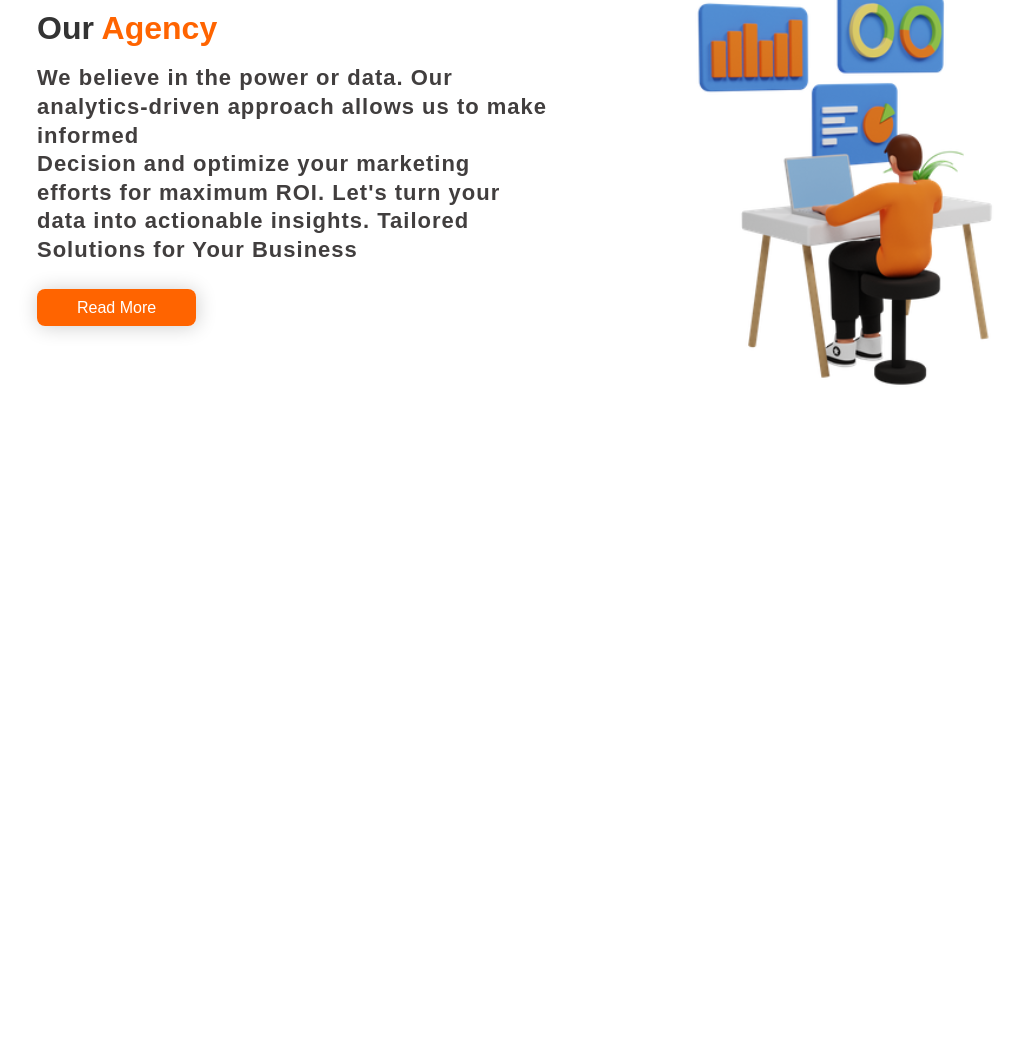
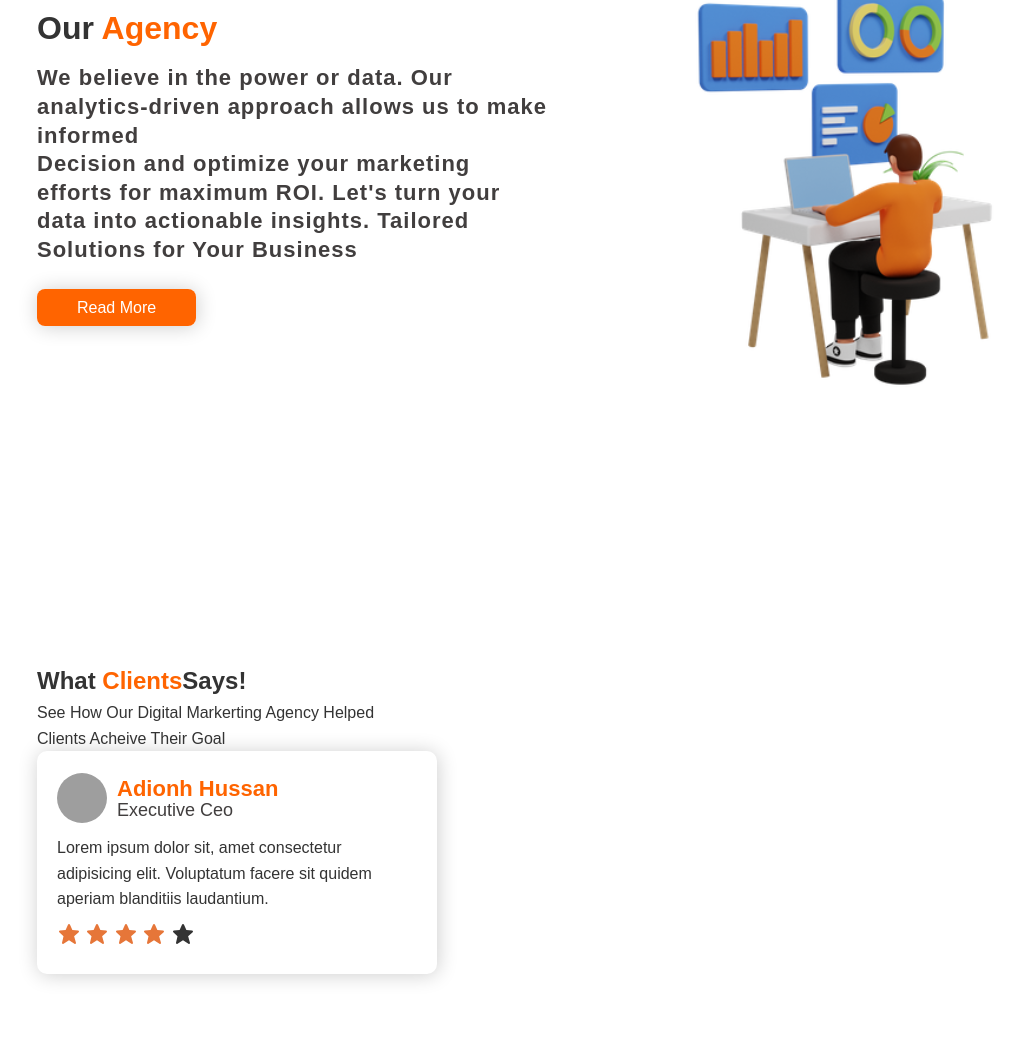
Before and after one commit to anibeladjei/Sir-Jeff-assignment, a plain HTML site: page index.html in a window 1280 px wide. Shown: the part 2424-3464 px from the top of the page, without its empty margins (59-1081 px from the left). Before the commit the page ends 2986 px from the top, so only its background shows below. Drawn offline with Linux system fonts and the light colour scheme; grey boxes are pictures that could not be loaded.

Commit message:
add client testimonials section with styling and layout enhancements

```diff
--- a/index.html
+++ b/index.html
@@ -128,5 +128,31 @@
             <!-- <img src="imgs/man-working-on-laptop-3d-illustration-download-in-png-blend-fbx-gltf-file-formats--work-from-home-male-employee-business-startup-pack-professionals-illustrations-3916848.webp" alt=""> -->
         </div>
     </section>
+
+    <section class="sec4">
+        <div class="sec4-ctn">
+            <h2>What <span class="highlight">Clients</span>Says!</h2>
+            <p>See How Our Digital Markerting Agency Helped <br> Clients Acheive Their Goal</p>
+        </div>
+        <div class="sec4-testimonial">
+            <div class="t-card">
+                <div class="img-name">
+                    <img src="https://plus.unsplash.com/premium_photo-1689568126014-06fea9d5d341?fm=jpg&q=60&w=3000&ixlib=rb-4.0.3&ixid=M3wxMjA3fDB8MHxzZWFyY2h8MXx8cHJvZmlsZXxlbnwwfHwwfHx8MA%3D%3D" alt="">
+                    <div class="img-n">
+                        <h3>Adionh Hussan</h3>
+                        <p>Executive Ceo</p>
+                    </div>
+                </div>
+                <p>Lorem ipsum dolor sit, amet consectetur adipisicing elit. Voluptatum facere sit quidem aperiam blanditiis laudantium.</p>
+                <span>
+                    <svg xmlns="http://www.w3.org/2000/svg" xmlns:xlink="http://www.w3.org/1999/xlink" aria-hidden="true" role="img" class="iconify iconify--bx" width="24" height="24" preserveAspectRatio="xMidYMid meet" viewBox="0 0 24 24"><path d="M21.947 9.179a1.001 1.001 0 0 0-.868-.676l-5.701-.453l-2.467-5.461a.998.998 0 0 0-1.822-.001L8.622 8.05l-5.701.453a1 1 0 0 0-.619 1.713l4.213 4.107l-1.49 6.452a1 1 0 0 0 1.53 1.057L12 18.202l5.445 3.63a1.001 1.001 0 0 0 1.517-1.106l-1.829-6.4l4.536-4.082c.297-.268.406-.686.278-1.065z" fill="#e67639"></path></svg>
+                    <svg xmlns="http://www.w3.org/2000/svg" xmlns:xlink="http://www.w3.org/1999/xlink" aria-hidden="true" role="img" class="iconify iconify--bx" width="24" height="24" preserveAspectRatio="xMidYMid meet" viewBox="0 0 24 24"><path d="M21.947 9.179a1.001 1.001 0 0 0-.868-.676l-5.701-.453l-2.467-5.461a.998.998 0 0 0-1.822-.001L8.622 8.05l-5.701.453a1 1 0 0 0-.619 1.713l4.213 4.107l-1.49 6.452a1 1 0 0 0 1.53 1.057L12 18.202l5.445 3.63a1.001 1.001 0 0 0 1.517-1.106l-1.829-6.4l4.536-4.082c.297-.268.406-.686.278-1.065z" fill="#e67639"></path></svg>
+                    <svg xmlns="http://www.w3.org/2000/svg" xmlns:xlink="http://www.w3.org/1999/xlink" aria-hidden="true" role="img" class="iconify iconify--bx" width="24" height="24" preserveAspectRatio="xMidYMid meet" viewBox="0 0 24 24"><path d="M21.947 9.179a1.001 1.001 0 0 0-.868-.676l-5.701-.453l-2.467-5.461a.998.998 0 0 0-1.822-.001L8.622 8.05l-5.701.453a1 1 0 0 0-.619 1.713l4.213 4.107l-1.49 6.452a1 1 0 0 0 1.53 1.057L12 18.202l5.445 3.63a1.001 1.001 0 0 0 1.517-1.106l-1.829-6.4l4.536-4.082c.297-.268.406-.686.278-1.065z" fill="#e67639"></path></svg>
+                    <svg xmlns="http://www.w3.org/2000/svg" xmlns:xlink="http://www.w3.org/1999/xlink" aria-hidden="true" role="img" class="iconify iconify--bx" width="24" height="24" preserveAspectRatio="xMidYMid meet" viewBox="0 0 24 24"><path d="M21.947 9.179a1.001 1.001 0 0 0-.868-.676l-5.701-.453l-2.467-5.461a.998.998 0 0 0-1.822-.001L8.622 8.05l-5.701.453a1 1 0 0 0-.619 1.713l4.213 4.107l-1.49 6.452a1 1 0 0 0 1.53 1.057L12 18.202l5.445 3.63a1.001 1.001 0 0 0 1.517-1.106l-1.829-6.4l4.536-4.082c.297-.268.406-.686.278-1.065z" fill="#e67639"></path></svg>
+                    <svg xmlns="http://www.w3.org/2000/svg" xmlns:xlink="http://www.w3.org/1999/xlink" aria-hidden="true" role="img" class="iconify iconify--bx" width="24" height="24" preserveAspectRatio="xMidYMid meet" viewBox="0 0 24 24"><path d="M21.947 9.179a1.001 1.001 0 0 0-.868-.676l-5.701-.453l-2.467-5.461a.998.998 0 0 0-1.822-.001L8.622 8.05l-5.701.453a1 1 0 0 0-.619 1.713l4.213 4.107l-1.49 6.452a1 1 0 0 0 1.53 1.057L12 18.202l5.445 3.63a1.001 1.001 0 0 0 1.517-1.106l-1.829-6.4l4.536-4.082c.297-.268.406-.686.278-1.065z" fill="currentColor"></path></svg>
+                </span>
+            </div>
+        </div>
+    </section>
 </body>
 </html>
--- a/stle.css
+++ b/stle.css
@@ -163,6 +163,7 @@ header p {
 }
 .card:nth-child(4)::before{
     background-color: #f43a01;
+    background-color: #e67639;
 }
 .card h3 {
     font-size: 24px;
@@ -303,3 +304,55 @@ header p {
     /* width: 140%; */
 
 }
+
+.sec4{
+    width: 85%;
+    height: 100%;
+    margin: 0 auto;
+    padding: 100px 0px 100px 0px;
+
+}
+
+.sec4-testimonials {
+    display: flex;
+    justify-content: space-between;
+    gap: 50px;
+}
+
+.t-card {
+    width: 400px;
+    box-shadow: 1px 1px 20px #00000032;
+    border-radius: 10px;
+    padding: 20px;
+}
+.t-card> p {
+    margin: 10px 0;
+}
+.img-name {
+    display: flex;
+    align-items: center;
+    gap: 10px;
+}
+.img-name img {
+    object-fit: cover;
+    width: 50px;
+    height: 50px;
+    border-radius: 99px;
+}
+
+
+.img-n {
+
+}
+.img-n h3 {
+    font-size: 22px;
+    font-weight: 600;
+    margin-bottom: -10px;
+    color: var(--main-color);
+}
+
+.img-n p {
+    font-size: 18px;
+    font-weight: 500;
+    color: #413e3e;
+}
```
